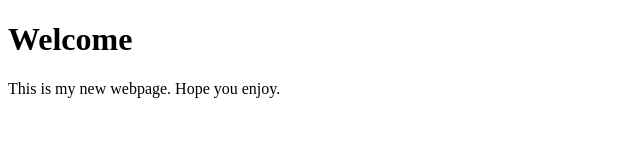
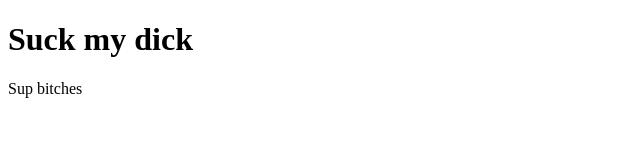
Before and after one commit to Fraydoh/Fraydoh-Website, a plain HTML site: page Home.html in a window 1280 px wide. Shown: the whole page, without its empty margins (0-640 px from the left). Drawn offline with Linux system fonts and the light colour scheme.

Commit message:
Add files via upload

```diff
--- a/Home.html
+++ b/Home.html
@@ -4,8 +4,9 @@
     <title>Welcome to my Website</title>
 </head>
 <body>
-    <h1>Welcome</h1>
-    <p>This is my new webpage. Hope you enjoy.</p>
+    <h1>Suck my dick</h1>
+    <p>Sup bitches
+    </p>
 
 </body>
 
```
